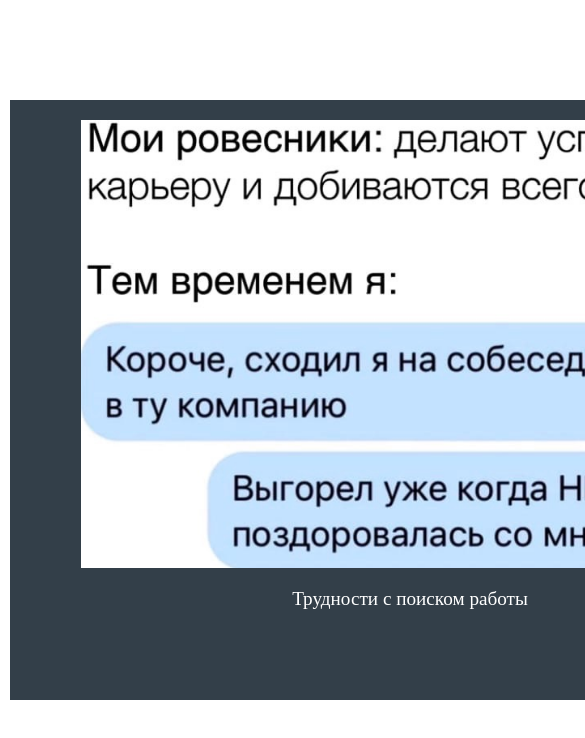
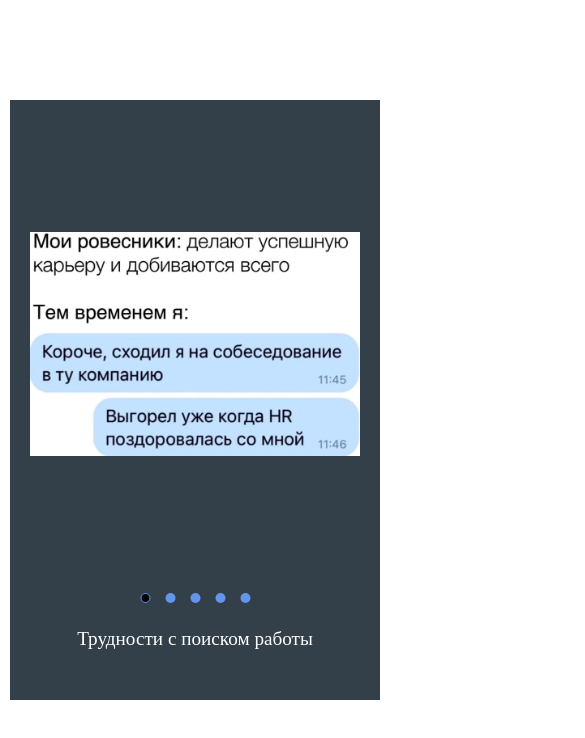
Before and after one commit to kyrisss/cssMemSlider, a plain HTML site: page cssMemSlider/index.html in a window 390 px wide. Shown: the top 738 px of the page, 585 px wide, since content can reach past the window. Drawn offline with Linux system fonts and the light colour scheme.

Commit message:
fix: fixed styles Sat, May 14, 2022 16:27:53

```diff
--- a/cssMemSlider/index.html
+++ b/cssMemSlider/index.html
@@ -19,11 +19,11 @@
         <input type="radio" name="mem" id="mem_5">
         <section class="slider">
             <nav class="nav">
-                <label for="mem_1" class="label label_1"></label>
-                <label for="mem_2" class="label label_2"></label>
-                <label for="mem_3" class="label label_3"></label>
-                <label for="mem_4" class="label label_4"></label>
-                <label for="mem_5" class="label label_5"></label>
+                <label for="mem_1" class="label__wrapp"><div class="label label_1"></div></label>
+                <label for="mem_2" class="label__wrapp"><div class="label label_2"></div></label>
+                <label for="mem_3" class="label__wrapp"><div class="label label_3"></div></label>
+                <label for="mem_4" class="label__wrapp"><div class="label label_4"></div></label>
+                <label for="mem_5" class="label__wrapp"><div class="label label_5"></div></label>
             </nav>
             <div class="slide">
                 <div class="slide__img slide__img_1"></div>
--- a/cssMemSlider/style.css
+++ b/cssMemSlider/style.css
@@ -13,7 +13,6 @@
 
 .slider{
     max-width: 800px;
-    width: 500%;
     height: 600px;
     overflow: hidden;
     margin: 0 auto;
@@ -64,11 +63,8 @@
     position: absolute;
     bottom: 90px;
     right: 20px;
-    width: 100px;
-    height: 20px;
     display: flex;
     align-items: center;
-    gap: 10px;
     z-index: 10;
 }
 
@@ -84,8 +80,17 @@ input[name='mem']{
     cursor: pointer
 }
 
-.nav .label:hover{
+.nav .label__wrapp:hover .label{
     background-color: white;
+}
+
+.label__wrapp{
+    width: 25px;
+    height: 25px;
+    cursor: pointer;
+    display:flex;
+    align-items: center;
+    justify-content: center;
 }
 
 #mem_1:checked ~ .slider>.nav .label_1{
@@ -109,23 +114,23 @@ input[name='mem']{
     border: 1px solid cornflowerblue;
 }
 
-#mem_1:checked ~.slider>.nav>.label_1:hover{
+#mem_1:checked ~.slider>.nav .label__wrapp:hover .label_1{
 background-color: black;
     border: 1px solid white;
 }
-#mem_2:checked ~.slider>.nav>.label_2:hover{
+#mem_2:checked ~.slider>.nav .label__wrapp:hover .label_2{
     background-color: black;
     border: 1px solid white;
 }
-#mem_3:checked ~.slider>.nav>.label_3:hover{
+#mem_3:checked ~.slider>.nav .label__wrapp:hover .label_3{
     background-color: black;
     border: 1px solid white;
 }
-#mem_4:checked ~.slider>.nav>.label_4:hover{
+#mem_4:checked ~.slider .label__wrapp:hover .label_4{
     background-color: black;
     border: 1px solid white;
 }
-#mem_5:checked ~.slider>.nav>.label_5:hover{
+#mem_5:checked ~.slider>.nav .label__wrapp:hover .label_5{
     background-color: black;
     border: 1px solid white;
 }
@@ -145,3 +150,14 @@ background-color: black;
 #mem_5:checked ~ .slider .slide{
     transform: translateX(-400%);
 }
+
+@media (max-width: 767px){
+    .slide__description{
+        margin-top: 60px;
+    }
+    .nav{
+        right: 50%;
+        transform: translateX(50%);
+    }
+
+}
```
